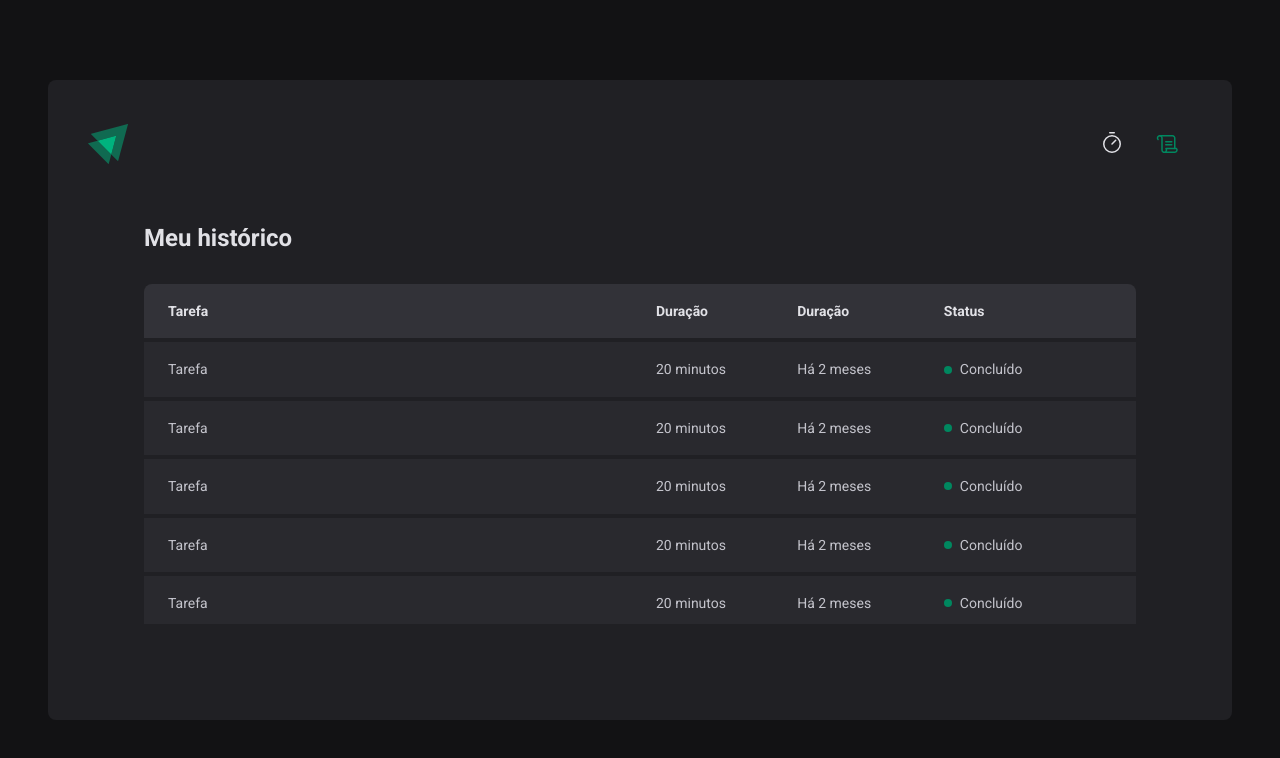
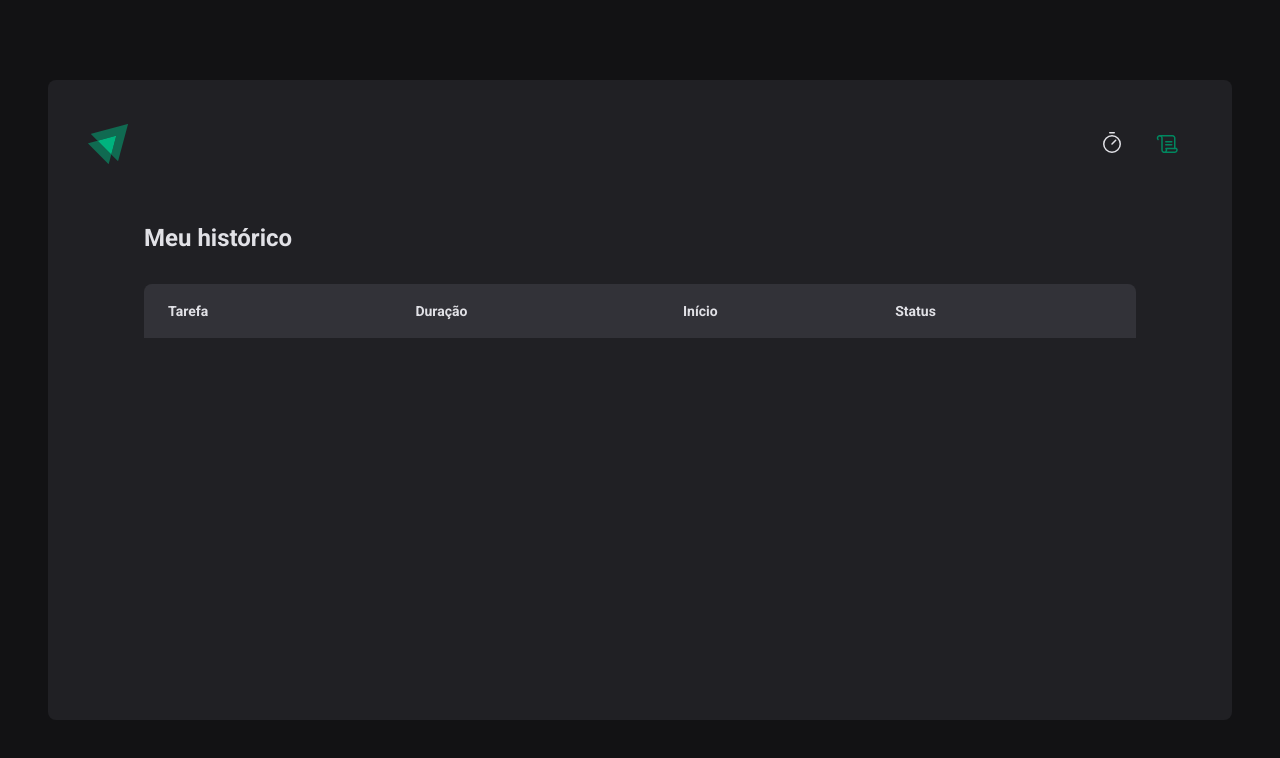
Before and after one commit to IgorThierry/ignite-timer, a React (Vite) app: page /history in a window 1280 px wide. Shown: the top 758 px of the page. Built offline with nearby package versions, Linux system fonts and the light colour scheme.

Commit message:
feat: context and history page

```diff
--- a/src/App.tsx
+++ b/src/App.tsx
@@ -4,12 +4,15 @@ import { Router } from './Router'
 
 import { GlobalStyle } from './styles/global'
 import { defaultTheme } from './styles/themes/default'
+import { CyclesContextProvider } from './contexts/CyclesContext'
 
 export function App() {
   return (
     <ThemeProvider theme={defaultTheme}>
       <BrowserRouter>
-        <Router />
+        <CyclesContextProvider>
+          <Router />
+        </CyclesContextProvider>
       </BrowserRouter>
       <GlobalStyle />
     </ThemeProvider>
--- /dev/null
+++ b/src/contexts/CyclesContext.tsx
@@ -0,0 +1,103 @@
+import { createContext, ReactNode, useState } from 'react'
+
+interface CreateCycleData {
+  task: string
+  minutesAmount: number
+}
+
+interface Cycle {
+  id: string
+  task: string
+  minutesAmount: number
+  startDate: Date
+  interruptedDate?: Date
+  finishedDate?: Date
+}
+
+interface CyclesContextType {
+  cycles: Cycle[]
+  activeCycle: Cycle | undefined
+  activeCycleId: string | null
+  amountSecondsPassed: number
+  markCurrentCycleAsFinished: () => void
+  setSecondsPassed: (seconds: number) => void
+  createNewCycle: (data: CreateCycleData) => void
+  interruptCurrentCycle: () => void
+}
+
+export const CyclesContext = createContext({} as CyclesContextType)
+
+interface CyclesContextProviderProps {
+  children: ReactNode
+}
+
+export function CyclesContextProvider({
+  children,
+}: CyclesContextProviderProps) {
+  const [cycles, setCycles] = useState<Cycle[]>([])
+  const [activeCycleId, setActiveCycleId] = useState<string | null>(null)
+  const [amountSecondsPassed, setAmountSecondsPassed] = useState(0)
+
+  const activeCycle = cycles.find((cycle) => cycle.id === activeCycleId)
+
+  function setSecondsPassed(seconds: number) {
+    setAmountSecondsPassed(seconds)
+  }
+
+  function markCurrentCycleAsFinished() {
+    setCycles((state) =>
+      state.map((cycle) => {
+        if (cycle.id === activeCycleId) {
+          return { ...cycle, finishedDate: new Date() }
+        } else {
+          return cycle
+        }
+      }),
+    )
+  }
+
+  function createNewCycle(data: CreateCycleData) {
+    const id = String(new Date().getTime())
+
+    const newCycle: Cycle = {
+      id,
+      task: data.task,
+      minutesAmount: data.minutesAmount,
+      startDate: new Date(),
+    }
+
+    setCycles((state) => [...state, newCycle])
+    setActiveCycleId(id)
+    setAmountSecondsPassed(0)
+  }
+
+  function interruptCurrentCycle() {
+    setCycles((state) =>
+      state.map((cycle) => {
+        if (cycle.id === activeCycleId) {
+          return { ...cycle, interruptedDate: new Date() }
+        } else {
+          return cycle
+        }
+      }),
+    )
+    setActiveCycleId(null)
+  }
+
+  return (
+    <CyclesContext.Provider
+      value={{
+        cycles,
+        activeCycle,
+        activeCycleId,
+        markCurrentCycleAsFinished,
+        amountSecondsPassed,
+        setSecondsPassed,
+        createNewCycle,
+        interruptCurrentCycle,
+      }}
+    >
+      {children}
+    </CyclesContext.Provider>
+  )
+}
--- a/src/pages/History/index.tsx
+++ b/src/pages/History/index.tsx
@@ -1,6 +1,12 @@
+import { useContext } from 'react'
+import { formatDistanceToNow } from 'date-fns'
+import ptBR from 'date-fns/locale/pt-BR'
+import { CyclesContext } from '../../contexts/CyclesContext'
 import { HistoryContainer, HistoryList, Status } from './styles'
 
 export function History() {
+  const { cycles } = useContext(CyclesContext)
+
   return (
     <HistoryContainer>
       <h1>Meu histórico</h1>
@@ -11,67 +17,36 @@ export function History() {
             <tr>
               <th>Tarefa</th>
               <th>Duração</th>
-              <th>Duração</th>
+              <th>Início</th>
               <th>Status</th>
             </tr>
           </thead>
           <tbody>
-            <tr>
-              <td>Tarefa</td>
-              <td>20 minutos</td>
-              <td>Há 2 meses</td>
-              <td>
-                <Status statusColor="green">Concluído</Status>
-              </td>
-            </tr>
-            <tr>
-              <td>Tarefa</td>
-              <td>20 minutos</td>
-              <td>Há 2 meses</td>
-              <td>
-                <Status statusColor="green">Concluído</Status>
-              </td>
-            </tr>
-            <tr>
-              <td>Tarefa</td>
-              <td>20 minutos</td>
-              <td>Há 2 meses</td>
-              <td>
-                <Status statusColor="green">Concluído</Status>
-              </td>
-            </tr>
-            <tr>
-              <td>Tarefa</td>
-              <td>20 minutos</td>
-              <td>Há 2 meses</td>
-              <td>
-                <Status statusColor="green">Concluído</Status>
-              </td>
-            </tr>
-            <tr>
-              <td>Tarefa</td>
-              <td>20 minutos</td>
-              <td>Há 2 meses</td>
-              <td>
-                <Status statusColor="green">Concluído</Status>
-              </td>
-            </tr>
-            <tr>
-              <td>Tarefa</td>
-              <td>20 minutos</td>
-              <td>Há 2 meses</td>
-              <td>
-                <Status statusColor="yellow">Em andamento</Status>
-              </td>
-            </tr>
-            <tr>
-              <td>Tarefa</td>
-              <td>20 minutos</td>
-              <td>Há 2 meses</td>
-              <td>
-                <Status statusColor="red">Interrompido</Status>
-              </td>
-            </tr>
+            {cycles.map((cycle) => {
+              const formatedStartDate = formatDistanceToNow(cycle.startDate, {
+                addSuffix: true,
+                locale: ptBR,
+              })
+
+              return (
+                <tr key={cycle.id}>
+                  <td>{cycle.task}</td>
+                  <td>{cycle.minutesAmount} minutos</td>
+                  <td>{formatedStartDate}</td>
+                  <td>
+                    {cycle.finishedDate && (
+                      <Status statusColor="green">Concluído</Status>
+                    )}
+                    {cycle.interruptedDate && (
+                      <Status statusColor="red">Interrompido</Status>
+                    )}
+                    {!cycle.finishedDate && !cycle.interruptedDate && (
+                      <Status statusColor="yellow">Em andamento</Status>
+                    )}
+                  </td>
+                </tr>
+              )
+            })}
           </tbody>
         </table>
       </HistoryList>
--- a/src/pages/Home/components/Coutdown/index.tsx
+++ b/src/pages/Home/components/Coutdown/index.tsx
@@ -1,7 +1,7 @@
 import { useContext, useEffect } from 'react'
 import { differenceInSeconds } from 'date-fns'
 import { CountdownContainer, Separator } from './styles'
-import { CyclesContext } from '../..'
+import { CyclesContext } from '../../../../contexts/CyclesContext'
 
 export function Countdown() {
   const {
--- a/src/pages/Home/components/NewCycleForm/index.tsx
+++ b/src/pages/Home/components/NewCycleForm/index.tsx
@@ -1,7 +1,8 @@
 import { FormContainer, MinutesAmountInput, TaskInput } from './styles'
 import { useContext } from 'react'
-import { CyclesContext } from '../..'
+
 import { useFormContext } from 'react-hook-form'
+import { CyclesContext } from '../../../../contexts/CyclesContext'
 
 export function NewCycleForm() {
   const { activeCycle } = useContext(CyclesContext)
@@ -30,7 +31,7 @@ export function NewCycleForm() {
         id="minutesAmount"
         placeholder="00"
         step={5}
-        min={1}
+        min={5}
         max={60}
         disabled={!!activeCycle}
         {...register('minutesAmount', { valueAsNumber: true })}
--- a/src/pages/Home/index.tsx
+++ b/src/pages/Home/index.tsx
@@ -1,4 +1,4 @@
-import { createContext, useState } from 'react'
+import { useContext } from 'react'
 import { HandPalm, Play } from 'phosphor-react'
 
 import { useForm, FormProvider } from 'react-hook-form'
@@ -13,40 +13,21 @@ import {
 
 import { NewCycleForm } from './components/NewCycleForm'
 import { Countdown } from './components/Coutdown'
-
-interface Cycle {
-  id: string
-  task: string
-  minutesAmount: number
-  startDate: Date
-  interruptedDate?: Date
-  finishedDate?: Date
-}
-
-interface CyclesContextType {
-  activeCycle: Cycle | undefined
-  activeCycleId: string | null
-  amountSecondsPassed: number
-  markCurrentCycleAsFinished: () => void
-  setSecondsPassed: (seconds: number) => void
-}
-
-export const CyclesContext = createContext({} as CyclesContextType)
+import { CyclesContext } from '../../contexts/CyclesContext'
 
 const newCycleFormValidationSchema = zod.object({
   task: zod.string().min(1, 'Informe a tarefa'),
   minutesAmount: zod
     .number()
-    .min(1, 'O ciclo precisa ser de no mínimo 5 minutos.')
+    .min(5, 'O ciclo precisa ser de no mínimo 5 minutos.')
     .max(60, 'O ciclo precisa ser de no máximo 60 minutos.'),
 })
 
 type NewCycleFormData = zod.infer<typeof newCycleFormValidationSchema>
 
 export function Home() {
-  const [cycles, setCycles] = useState<Cycle[]>([])
-  const [activeCycleId, setActiveCycleId] = useState<string | null>(null)
-  const [amountSecondsPassed, setAmountSecondsPassed] = useState(0)
+  const { activeCycle, createNewCycle, interruptCurrentCycle } =
+    useContext(CyclesContext)
 
   const newCycleForm = useForm<NewCycleFormData>({
     resolver: zodResolver(newCycleFormValidationSchema),
@@ -58,78 +39,25 @@ export function Home() {
 
   const { reset, watch, handleSubmit } = newCycleForm
 
-  const activeCycle = cycles.find((cycle) => cycle.id === activeCycleId)
-
-  function setSecondsPassed(seconds: number) {
-    setAmountSecondsPassed(seconds)
-  }
-
-  function markCurrentCycleAsFinished() {
-    setCycles((state) =>
-      state.map((cycle) => {
-        if (cycle.id === activeCycleId) {
-          return { ...cycle, finishedDate: new Date() }
-        } else {
-          return cycle
-        }
-      }),
-    )
-  }
+  const task = watch('task')
+  const isSubmitDisabled = !task
 
   function handleCreateNewCycle(data: NewCycleFormData) {
-    const id = String(new Date().getTime())
-
-    const newCycle: Cycle = {
-      id,
-      task: data.task,
-      minutesAmount: data.minutesAmount,
-      startDate: new Date(),
-    }
-
-    setCycles((state) => [...state, newCycle])
-    setActiveCycleId(id)
-    setAmountSecondsPassed(0)
-
+    createNewCycle(data)
     reset()
   }
-
-  function handleInterruptCycle() {
-    setCycles((state) =>
-      state.map((cycle) => {
-        if (cycle.id === activeCycleId) {
-          return { ...cycle, interruptedDate: new Date() }
-        } else {
-          return cycle
-        }
-      }),
-    )
-    setActiveCycleId(null)
-  }
-
-  const task = watch('task')
-  const isSubmitDisabled = !task
 
   return (
     <HomeContainer>
       <form onSubmit={handleSubmit(handleCreateNewCycle)}>
-        <CyclesContext.Provider
-          value={{
-            activeCycle,
-            activeCycleId,
-            markCurrentCycleAsFinished,
-            amountSecondsPassed,
-            setSecondsPassed,
-          }}
-        >
-          <FormProvider {...newCycleForm}>
-            <NewCycleForm />
-          </FormProvider>
+        <FormProvider {...newCycleForm}>
+          <NewCycleForm />
+        </FormProvider>
 
-          <Countdown />
-        </CyclesContext.Provider>
+        <Countdown />
 
         {activeCycle ? (
-          <StopCountdownButton onClick={handleInterruptCycle} type="button">
+          <StopCountdownButton onClick={interruptCurrentCycle} type="button">
             <HandPalm size={24} />
             Interromper
           </StopCountdownButton>
```
